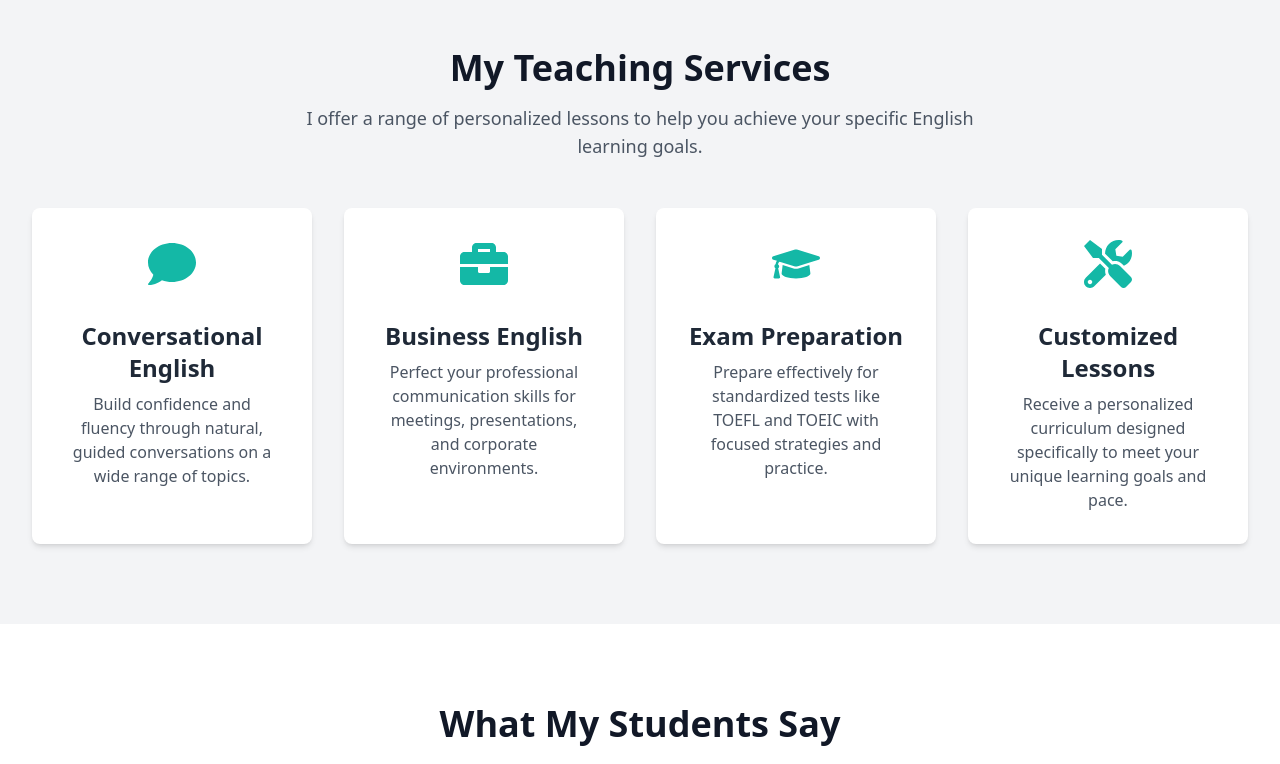
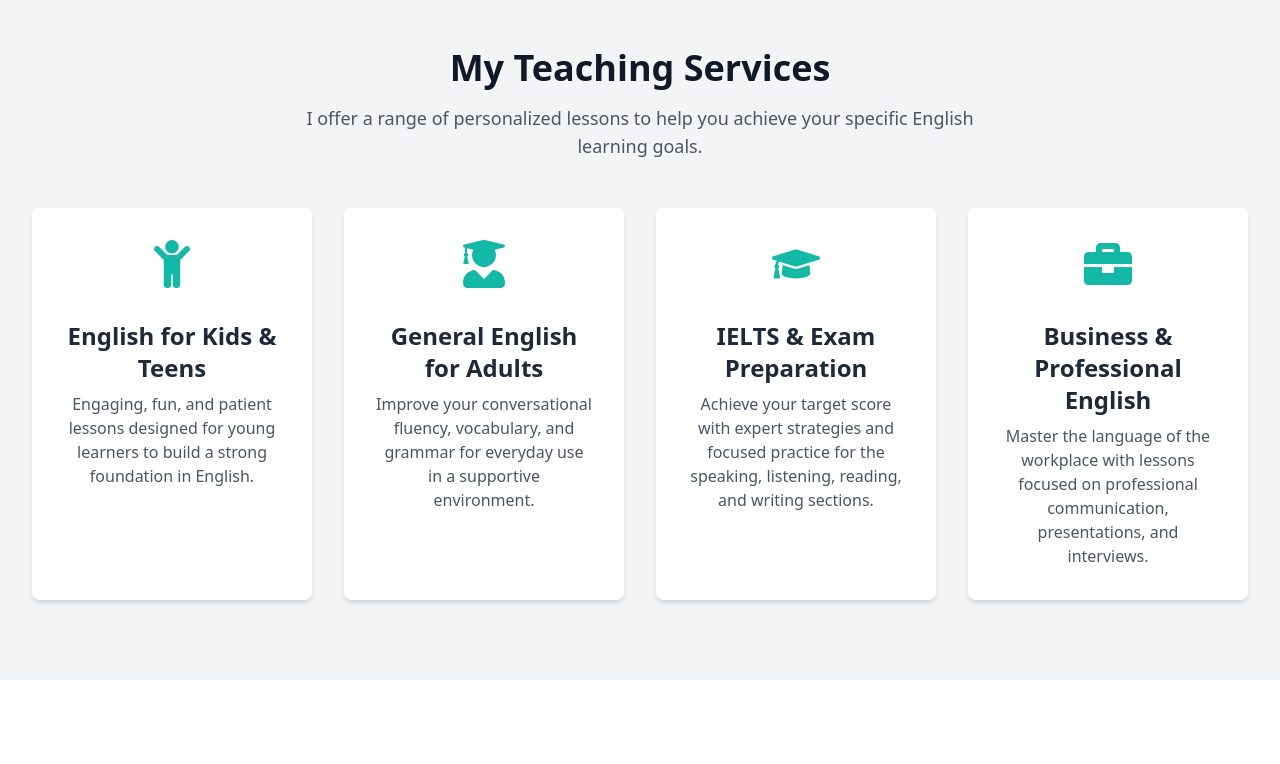
Before and after one commit to dyingbreed12/joy-website, a Next.js app: page / in a window 1280 px wide. Shown: the part 1771-2535 px from the top of the page. Built offline with nearby package versions, Linux system fonts and the light colour scheme.

Commit message:
Update Teacher Ada

```diff
--- a/package.json
+++ b/package.json
@@ -9,6 +9,7 @@
     "lint": "eslint"
   },
   "dependencies": {
+    "geist": "^1.4.2",
     "next": "15.5.2",
     "react": "19.1.0",
     "react-dom": "19.1.0",
--- a/src/app/api/contact/route.ts
+++ b/src/app/api/contact/route.ts
@@ -16,7 +16,7 @@ export async function POST(request: Request) {
 
     // Send the email using Resend
     await resend.emails.send({
-      from: 'Teacher Ada <teacherjoy.com>', // Use a domain you've verified with Resend
+      from: 'Teacher Ada <teacherada.com/>', // Use a domain you've verified with Resend
       to: recipientEmail,
       subject: `New Message from Teacher Ada Website - ${name}`,
       html: `
--- a/src/app/components/About.tsx
+++ b/src/app/components/About.tsx
@@ -6,8 +6,8 @@ const About = () => {
       <div className="flex flex-col md:flex-row items-center gap-12">
         <div className="md:w-1/2">
           <Image
-            src="/images/Joy.jpg"
-            alt="Teacher Joy"
+            src="/images/Ada.jpg"
+            alt="Teacher Ada"
             width={600}
             height={600}
             sizes="(max-width: 768px) 100vw, 50vw"
--- a/src/app/components/Services.tsx
+++ b/src/app/components/Services.tsx
@@ -1,25 +1,25 @@
-import { FaComment, FaBriefcase, FaGraduationCap, FaTools } from 'react-icons/fa';
+import { FaChild, FaUserGraduate, FaBook, FaBriefcase, FaGraduationCap } from 'react-icons/fa';
 
 const services = [
   {
-    icon: <FaComment size={48} className="text-teal-500 mb-4" />,
-    title: 'Conversational English',
-    description: 'Build confidence and fluency through natural, guided conversations on a wide range of topics.',
+    icon: <FaChild size={48} className="text-teal-500 mb-4" />,
+    title: 'English for Kids & Teens',
+    description: 'Engaging, fun, and patient lessons designed for young learners to build a strong foundation in English.',
+  },
+  {
+    icon: <FaUserGraduate size={48} className="text-teal-500 mb-4" />,
+    title: 'General English for Adults',
+    description: 'Improve your conversational fluency, vocabulary, and grammar for everyday use in a supportive environment.',
+  },
+  {
+    icon: <FaGraduationCap size={48} className="text-teal-500 mb-4" />,
+    title: 'IELTS & Exam Preparation',
+    description: 'Achieve your target score with expert strategies and focused practice for the speaking, listening, reading, and writing sections.',
   },
   {
     icon: <FaBriefcase size={48} className="text-teal-500 mb-4" />,
-    title: 'Business English',
-    description: 'Perfect your professional communication skills for meetings, presentations, and corporate environments.',
-  },
-  {
-    icon: <FaGraduationCap size={48} className="text-teal-500 mb-4" />,
-    title: 'Exam Preparation',
-    description: 'Prepare effectively for standardized tests like TOEFL and TOEIC with focused strategies and practice.',
-  },
-  {
-    icon: <FaTools size={48} className="text-teal-500 mb-4" />,
-    title: 'Customized Lessons',
-    description: 'Receive a personalized curriculum designed specifically to meet your unique learning goals and pace.',
+    title: 'Business & Professional English',
+    description: 'Master the language of the workplace with lessons focused on professional communication, presentations, and interviews.',
   },
 ];
 
@@ -31,6 +31,7 @@ const Services = () => {
         <p className="text-lg text-gray-600 mb-12 max-w-2xl mx-auto">
           I offer a range of personalized lessons to help you achieve your specific English learning goals.
         </p>
+
         <div className="grid grid-cols-1 md:grid-cols-2 lg:grid-cols-4 gap-8">
           {services.map((service, index) => (
             <div
--- a/src/app/layout.tsx
+++ b/src/app/layout.tsx
@@ -1,21 +1,38 @@
 import type { Metadata } from "next";
-import { Geist, Geist_Mono } from "next/font/google";
+import { GeistSans } from "geist/font/sans";
+import { GeistMono } from "geist/font/mono";
 import "./globals.css";
 
-const geistSans = Geist({
-  variable: "--font-geist-sans",
-  subsets: ["latin"],
-});
-
-const geistMono = Geist_Mono({
-  variable: "--font-geist-mono",
-  subsets: ["latin"],
-
-});
+const geistSans = GeistSans;
+const geistMono = GeistMono;
 
 export const metadata: Metadata = {
-  title: "Ada's English Tutoring",
-  description: "Personalized Online English Lessons with Teacher Ada",
+  title: "Teacher Ada | English Tutor for Kids, Adults & IELTS Prep",
+  description: "Personalized online English lessons for all levels. Specialized tutoring for kids and adults, professional business English, and expert IELTS exam preparation for students in Chinese, Japanese, and Korean-speaking countries.",
+  keywords: [
+    'online English tutor', 'English teacher for kids', 'English lessons for adults', 'IELTS tutor',
+    'IELTS preparation', 'ESL for kids', 'business English', 'professional English lessons',
+    'English teacher for Chinese students', 'English tutor Japan', 'learn English Korea'
+  ],
+  authors: [{ name: 'Teacher Ada' }],
+  openGraph: {
+    title: "Teacher Ada | English Tutor for Kids, Adults & IELTS Prep",
+    description: "Personalized online English lessons for all levels. Specialized tutoring for kids and adults, professional business English, and expert IELTS exam preparation for students in Chinese, Japanese, and Korean-speaking countries.",
+    url: "https://www.teacherada.com",
+    siteName: 'Teacher Ada',
+    images: [
+      {
+        // Note: I've updated the file name here to "Ada.jpg" for consistency,
+        // but you will need to rename your image file as well.
+        url: 'https://www.teacherada.com/images/Ada.jpg',
+        width: 800,
+        height: 600,
+        alt: 'Teacher Ada',
+      },
+    ],
+    locale: 'en_US',
+    type: 'website',
+  },
 };
 
 export default function RootLayout({
--- /dev/null
+++ b/src/app/sitemap.ts
@@ -0,0 +1,13 @@
+// src/app/sitemap.ts
+import { MetadataRoute } from 'next'
+
+export default function sitemap(): MetadataRoute.Sitemap {
+  return [
+    {
+      url: 'https://www.teacherada.com', // Replace with your domain
+      lastModified: new Date(),
+      changeFrequency: 'yearly',
+      priority: 1,
+    },
+  ]
+}
```
Also changed, not shown: public/images/Ada.jpg (renamed from public/images/Joy.jpg), public/robot.txt (added), 1 other file (tests, documents, lock files or other folders).
